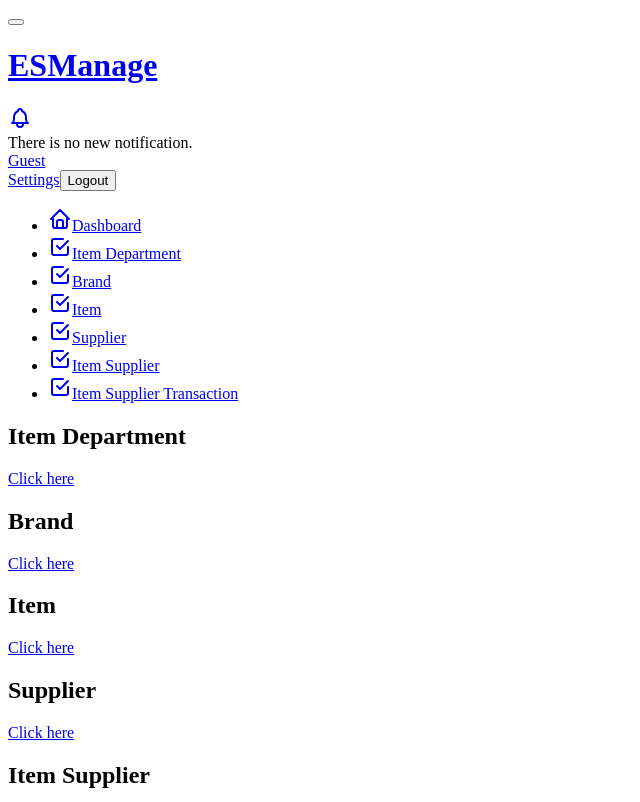
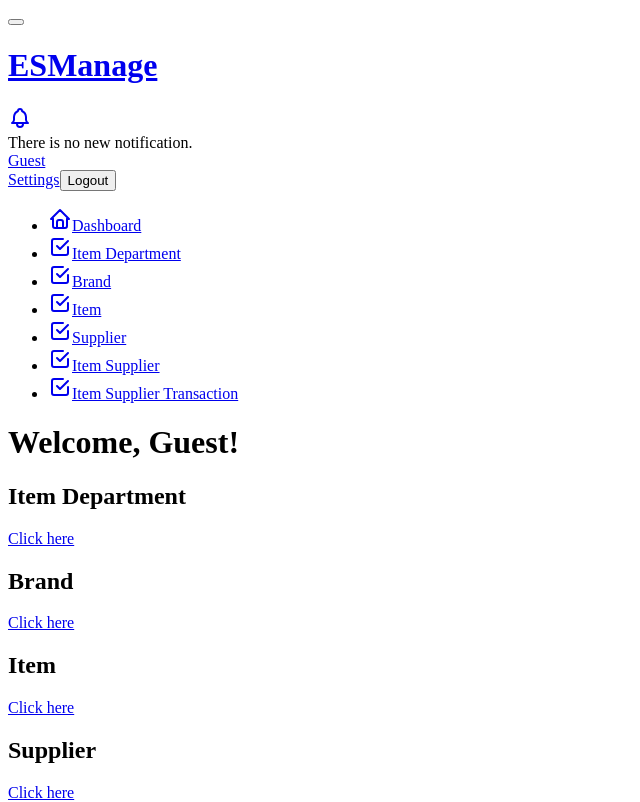
Before and after one commit to CatatanProgrammer93/ESManage, a React (Vite) app in the folder es-manage/: page /dashboard in a window 1280 px wide. Shown: the top 802 px of the page, without its empty margins (0-640 px from the left). Built offline with nearby package versions, Linux system fonts and the light colour scheme.

Commit message:
Update some changes

```diff
--- a/es-manage/src/layouts/AppLayout.jsx
+++ b/es-manage/src/layouts/AppLayout.jsx
@@ -2,7 +2,7 @@ import { useLocation, useNavigate, Link } from "react-router-dom";
 
 function AppLayout({ children }) {
   const location = useLocation();
-  const userFromState = location.state ? location.state.user : null;
+  const userFromState = location.state || null;
   const userFromStorageItem = localStorage.getItem("user");
   let userFromStorage = null;
   try {
@@ -11,17 +11,22 @@ function AppLayout({ children }) {
     }
   } catch (e) {
     console.error(e);
-    // handle parsing error if necessary
+    // Handle parsing error if necessary
   }
 
+  // Here, the user object is preferred from state; if not available, then from storage
   const user = userFromState || userFromStorage;
-  const displayName = user ? user.displayName : "Guest";
+
+  // Extract the displayName and accessToken, defaulting to "Guest" and null respectively if not available
+  const displayName = user?.displayName || "Guest";
+  const accessToken = user ? localStorage.getItem("token") : null;
 
   const navigate = useNavigate(); // Obtain navigate function
 
   const handleLogout = () => {
-    // ... your logout logic here, e.g., clearing local storage
+    // Clearing user information from local storage
     localStorage.removeItem("user");
+    localStorage.removeItem("token"); // Ensure the token is also removed
 
     // Redirect to /login
     navigate("/login");
--- a/es-manage/src/pages/Dashboard.jsx
+++ b/es-manage/src/pages/Dashboard.jsx
@@ -3,9 +3,37 @@ import { useLocation, Link } from "react-router-dom"; // Import Link from react-
 import AppLayout from "../layouts/AppLayout";
 
 function Dashboard() {
+  const [displayName, setDisplayName] = useState("Guest");
+
+  const location = useLocation();
+  useEffect(() => {
+    // Attempt to retrieve user information from location state first
+    const userFromState = location.state?.user || null;
+
+    // Attempt to retrieve user information from localStorage as a fallback
+    const userFromStorageItem = localStorage.getItem("user");
+    let userFromStorage = null;
+    try {
+      if (userFromStorageItem && userFromStorageItem !== "undefined") {
+        userFromStorage = JSON.parse(userFromStorageItem);
+      }
+    } catch (e) {
+      console.error(e);
+    }
+
+    // Use the user information from state if available, otherwise from storage
+    const user = userFromState || userFromStorage;
+
+    // Set the display name if a user is found
+    if (user && user.displayName) {
+      setDisplayName(user.displayName);
+    }
+  }, [location]);
+
   return (
     <AppLayout>
-      <h2 className="page-title">Item Department</h2>
+      <h1>Welcome, {displayName}!</h1>
+      <h2 className="page-title mt-3">Item Department</h2>
       <div className="mt-3 mb-3">
         <Link to="/item-department" className="btn btn-primary">
           Click here
--- a/es-manage/src/pages/ItemDepartment/Show.jsx
+++ b/es-manage/src/pages/ItemDepartment/Show.jsx
@@ -2,7 +2,7 @@ import React, { useState, useEffect } from "react";
 import { Link } from "react-router-dom"; // Import Link from react-router-dom
 import AppLayout from "../../layouts/AppLayout";
 
-function Dashboard() {
+function ShowItemDepartment() {
   const [departments, setDepartments] = useState([]);
 
   const deleteDepartment = (id, categoryName) => {
@@ -81,4 +81,4 @@ function Dashboard() {
   );
 }
 
-export default Dashboard;
+export default ShowItemDepartment;
```
